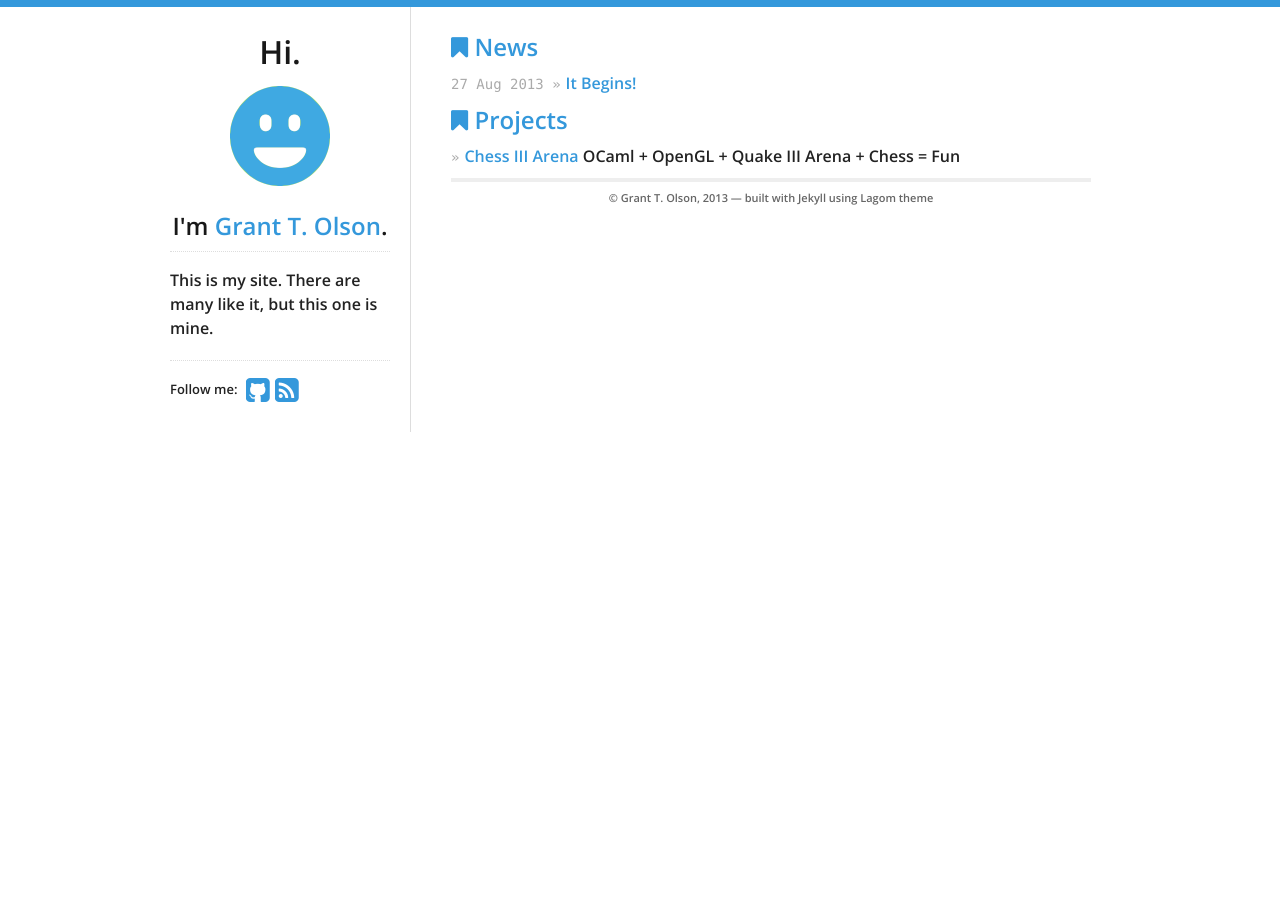
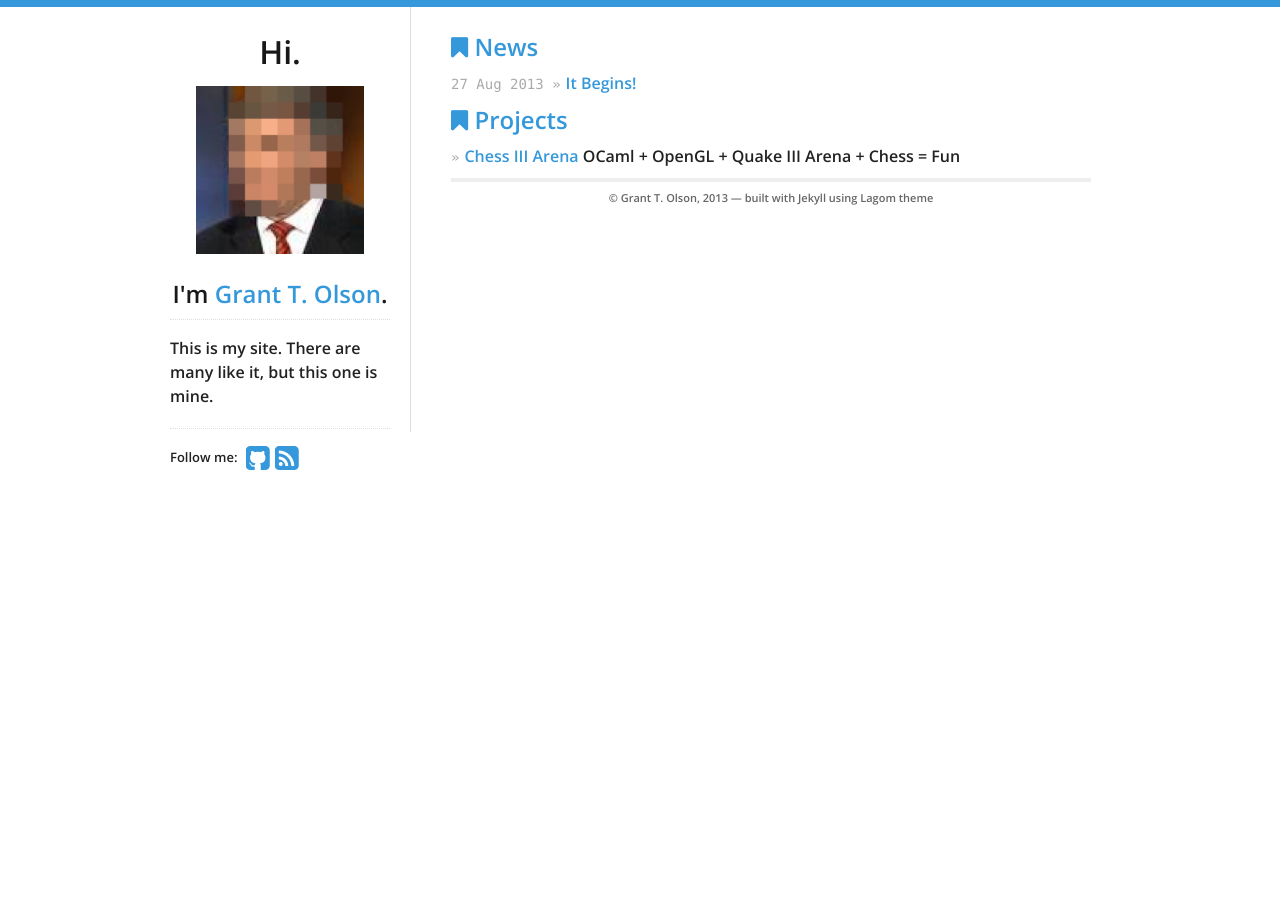
Before and after one commit to grant-olson/grant-olson.github.io, a Jekyll site: the page built from index.html, in a window 1280 px wide. Built offline with Jekyll 4.4.1, drawn with Linux system fonts in a browser that asks for light colours.

Commit message:
New logo

```diff
--- a/_includes/sidebar.html
+++ b/_includes/sidebar.html
@@ -1,7 +1,7 @@
 <nav>
   <h1>Hi.</h1>
   <a href="/">
-    <img src="/logo.png" id="logo" alt="Blog logo"/>
+    <img src="/logo.png" id="logo" alt="Blog logo" width=168 height=168 />
   </a>
   <h2>I'm <a href="/">{{ site.theme.name }}</a>.</h2>
   <hr/>
```
Also changed, not shown: logo.png.
